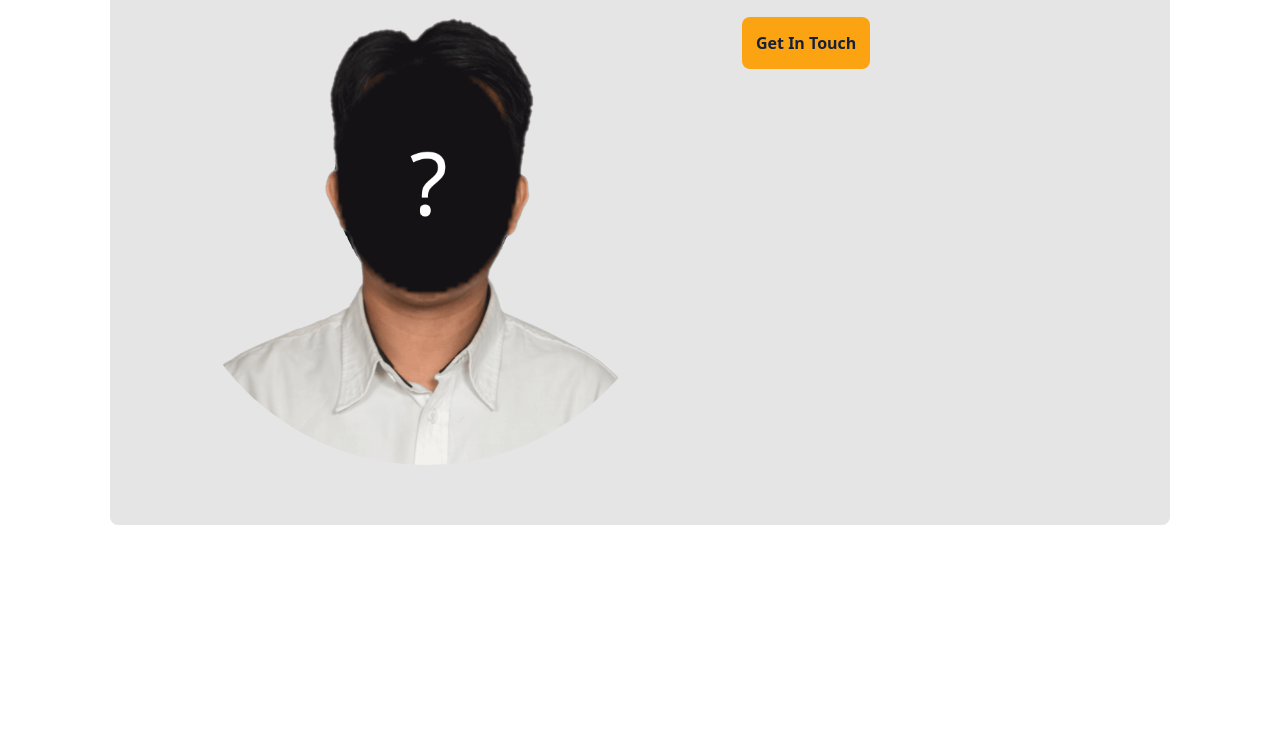
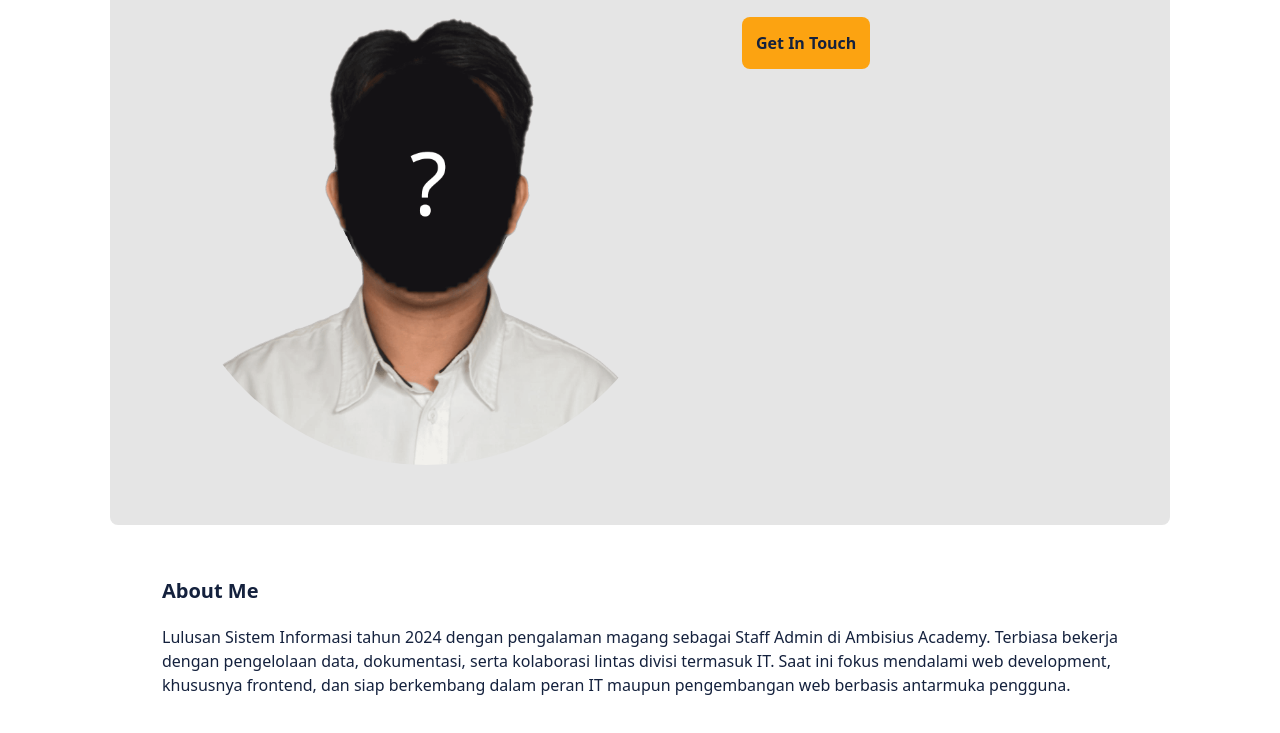
Before and after one commit to azpun/Portofolio-V2, a website built with Vite: page index.html in a window 1280 px wide. Shown: the part 189-922 px from the top of the page. Before the commit the page ends 800 px from the top, so only its background shows below. Built offline with nearby package versions, Linux system fonts and the light colour scheme.

Commit message:
feat: add about section

```diff
--- a/index.html
+++ b/index.html
@@ -76,6 +76,7 @@
     <div id="whitespace" class="mt-5"></div>
 
     <main class="relative">
+
       <section id="heroSection" class="flex flex-col gap-10 bg-secondary-grey rounded-lg p-10 m-3
       lg:flex-row md:m-0 dark:bg-secondary-black">
         <div id="heroLeft" class="p-5">
@@ -101,6 +102,16 @@
         </div>
       </section>
 
+      <section id="aboutSection" class=" p-10 m-3">
+        <div class="flex flex-col gap-5">
+          <h1 class="text-xl font-semibold">About Me</h1>
+          <p>
+            Lulusan Sistem Informasi tahun 2024 dengan pengalaman magang sebagai Staff Admin di Ambisius Academy.
+            Terbiasa bekerja dengan pengelolaan data, dokumentasi, serta kolaborasi lintas divisi termasuk IT.
+            Saat ini fokus mendalami web development, khususnya frontend, dan siap berkembang dalam peran IT maupun pengembangan web berbasis antarmuka pengguna.
+          </p>
+        </div>
+      </section>
 
     </main>
     <footer>
```
